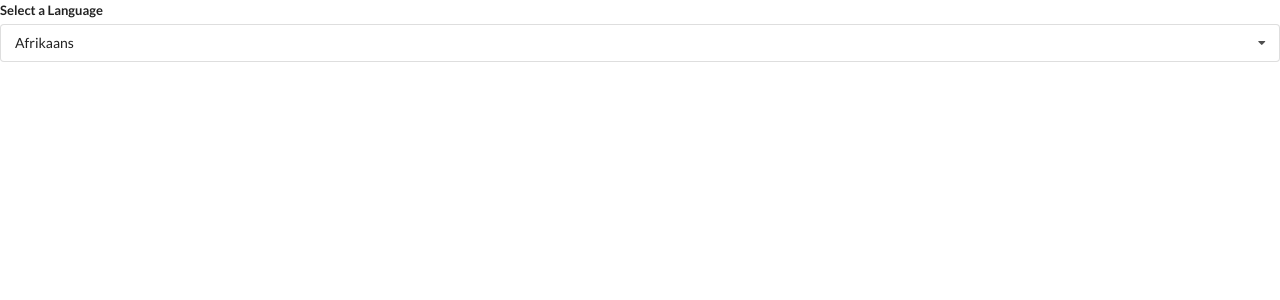
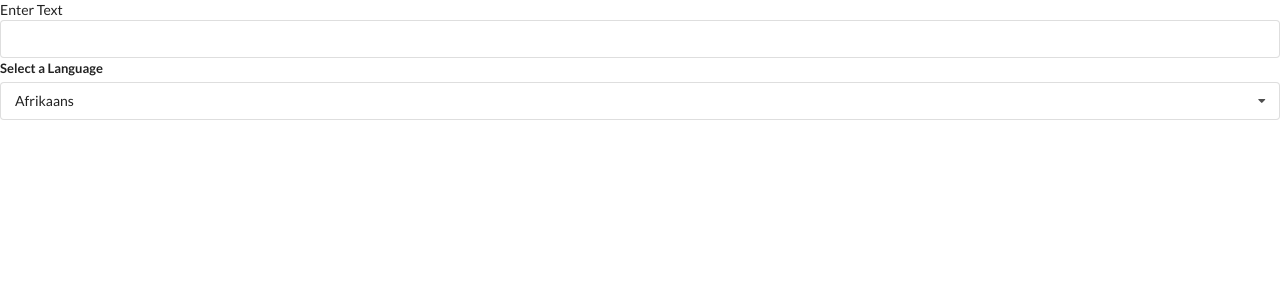
Before and after one commit to Malaxor/hooks, a React (Create React App) app: page / in a window 1280 px wide. Shown: the top 300 px of the page. Built offline with nearby package versions, Linux system fonts and the light colour scheme.

Commit message:
added text input field to Translate

```diff
--- a/src/components/Translate.js
+++ b/src/components/Translate.js
@@ -18,9 +18,19 @@ const options = [
 
 const Translate = () => {
    const [ language, setLanguage ] = useState(options[0]);
+   const [ text, setText ] = useState('');
 
    return (
       <div>
+         <div className='ui form'>
+            <label>Enter Text</label>
+            <input
+               className='field'
+               value={text}
+               onChange={e => setText(e.target.value)}
+            >
+            </input>
+         </div>
          <Dropdown
             label='Select a Language'
             selected={language}
```
